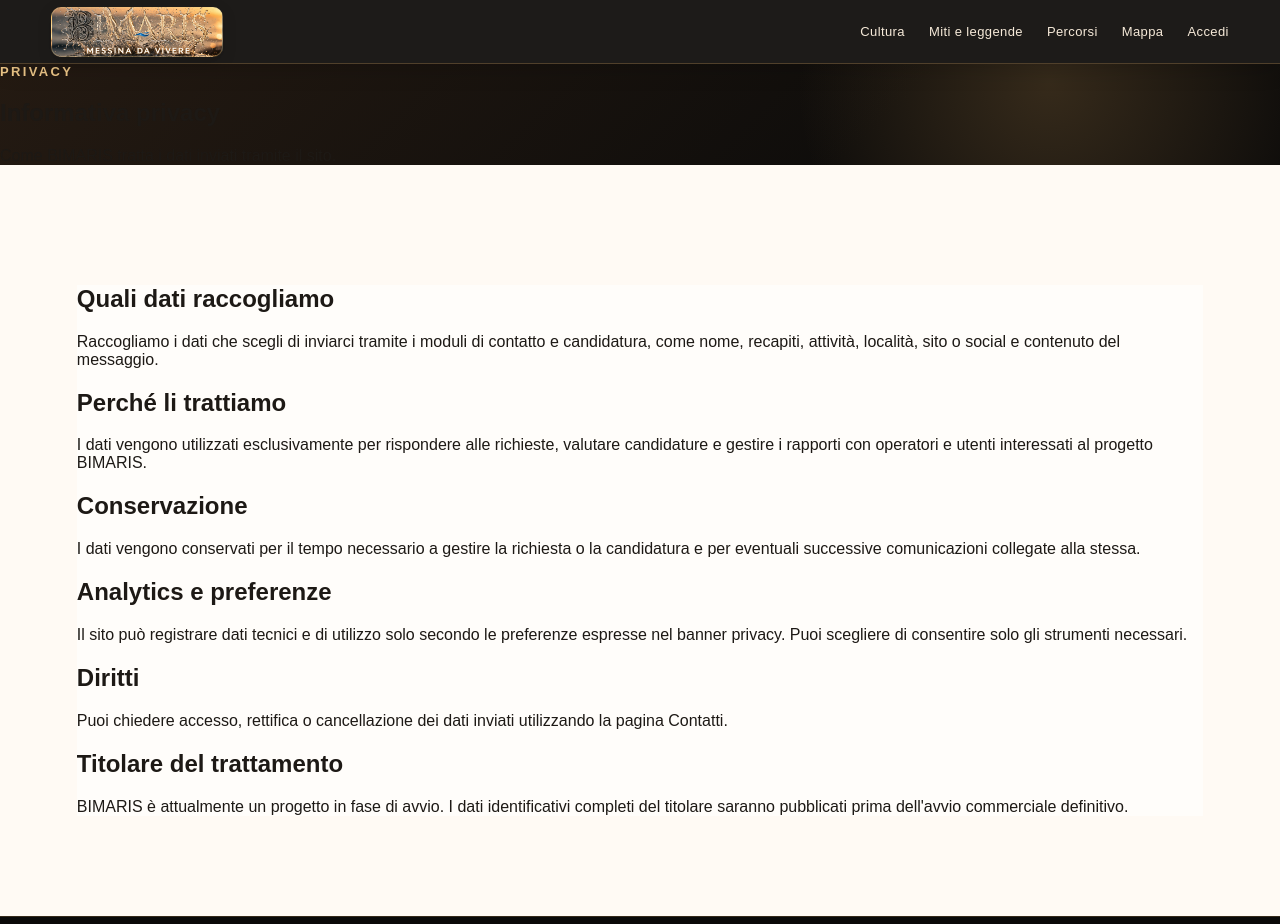
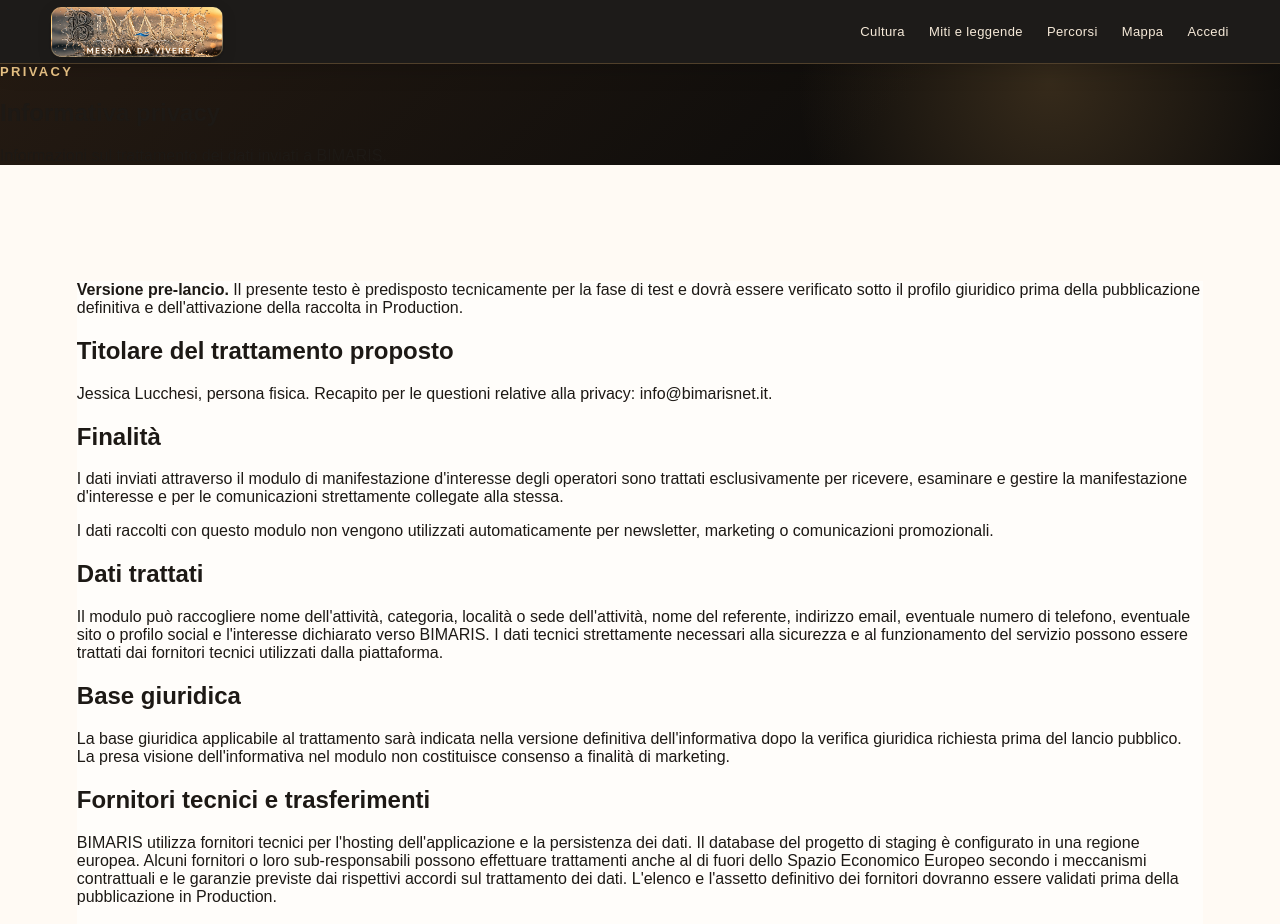
Before and after one commit to giovannibrunetto/bimaris-platform, a Next.js app in the folder apps/web/: page /privacy in a window 1280 px wide. Shown: the top 924 px of the page. Built offline with nearby package versions, Linux system fonts and the light colour scheme.

Commit message:
privacy: prepare prelaunch operator notice

```diff
--- a/apps/web/app/privacy/page.tsx
+++ b/apps/web/app/privacy/page.tsx
@@ -1,20 +1,31 @@
 export default function PrivacyPage(){
   return <>
-    <section className="page-hero"><div className="kicker">Privacy</div><h1>Informativa privacy</h1><p>Come BIMARIS tratta i dati inviati tramite il sito.</p></section>
+    <section className="page-hero"><div className="kicker">Privacy</div><h1>Informativa privacy</h1><p>Informazioni sul trattamento dei dati inviati a BIMARIS.</p></section>
     <section className="section">
       <div className="detail-panel">
-        <h2>Quali dati raccogliamo</h2>
-        <p>Raccogliamo i dati che scegli di inviarci tramite i moduli di contatto e candidatura, come nome, recapiti, attività, località, sito o social e contenuto del messaggio.</p>
-        <h2>Perché li trattiamo</h2>
-        <p>I dati vengono utilizzati esclusivamente per rispondere alle richieste, valutare candidature e gestire i rapporti con operatori e utenti interessati al progetto BIMARIS.</p>
+        <p><strong>Versione pre-lancio.</strong> Il presente testo è predisposto tecnicamente per la fase di test e dovrà essere verificato sotto il profilo giuridico prima della pubblicazione definitiva e dell'attivazione della raccolta in Production.</p>
+
+        <h2>Titolare del trattamento proposto</h2>
+        <p>Jessica Lucchesi, persona fisica. Recapito per le questioni relative alla privacy: <a href="mailto:info@bimarisnet.it">info@bimarisnet.it</a>.</p>
+
+        <h2>Finalità</h2>
+        <p>I dati inviati attraverso il modulo di manifestazione d'interesse degli operatori sono trattati esclusivamente per ricevere, esaminare e gestire la manifestazione d'interesse e per le comunicazioni strettamente collegate alla stessa.</p>
+        <p>I dati raccolti con questo modulo non vengono utilizzati automaticamente per newsletter, marketing o comunicazioni promozionali.</p>
+
+        <h2>Dati trattati</h2>
+        <p>Il modulo può raccogliere nome dell'attività, categoria, località o sede dell'attività, nome del referente, indirizzo email, eventuale numero di telefono, eventuale sito o profilo social e l'interesse dichiarato verso BIMARIS. I dati tecnici strettamente necessari alla sicurezza e al funzionamento del servizio possono essere trattati dai fornitori tecnici utilizzati dalla piattaforma.</p>
+
+        <h2>Base giuridica</h2>
+        <p>La base giuridica applicabile al trattamento sarà indicata nella versione definitiva dell'informativa dopo la verifica giuridica richiesta prima del lancio pubblico. La presa visione dell'informativa nel modulo non costituisce consenso a finalità di marketing.</p>
+
+        <h2>Fornitori tecnici e trasferimenti</h2>
+        <p>BIMARIS utilizza fornitori tecnici per l'hosting dell'applicazione e la persistenza dei dati. Il database del progetto di staging è configurato in una regione europea. Alcuni fornitori o loro sub-responsabili possono effettuare trattamenti anche al di fuori dello Spazio Economico Europeo secondo i meccanismi contrattuali e le garanzie previste dai rispettivi accordi sul trattamento dei dati. L'elenco e l'assetto definitivo dei fornitori dovranno essere validati prima della pubblicazione in Production.</p>
+
         <h2>Conservazione</h2>
-        <p>I dati vengono conservati per il tempo necessario a gestire la richiesta o la candidatura e per eventuali successive comunicazioni collegate alla stessa.</p>
-        <h2>Analytics e preferenze</h2>
-        <p>Il sito può registrare dati tecnici e di utilizzo solo secondo le preferenze espresse nel banner privacy. Puoi scegliere di consentire solo gli strumenti necessari.</p>
-        <h2>Diritti</h2>
-        <p>Puoi chiedere accesso, rettifica o cancellazione dei dati inviati utilizzando la pagina Contatti.</p>
-        <h2>Titolare del trattamento</h2>
-        <p>BIMARIS è attualmente un progetto in fase di avvio. I dati identificativi completi del titolare saranno pubblicati prima dell'avvio commerciale definitivo.</p>
+        <p>Le manifestazioni d'interesse sono conservate per un massimo di sei mesi dall'ultima interazione pertinente. Decorso tale periodo, i dati devono essere cancellati secondo la procedura di conservazione prevista da BIMARIS, salvo eventuali obblighi di legge da valutare nella versione giuridicamente validata dell'informativa.</p>
+
+        <h2>Diritti e richieste</h2>
+        <p>Per richiedere accesso, rettifica, cancellazione o per formulare altre richieste relative ai dati inviati è possibile scrivere a <a href="mailto:info@bimarisnet.it">info@bimarisnet.it</a>. Le richieste vengono gestite mediante procedura controllata e previa verifica dell'identità del richiedente quando necessaria.</p>
       </div>
     </section>
   </>;
```
